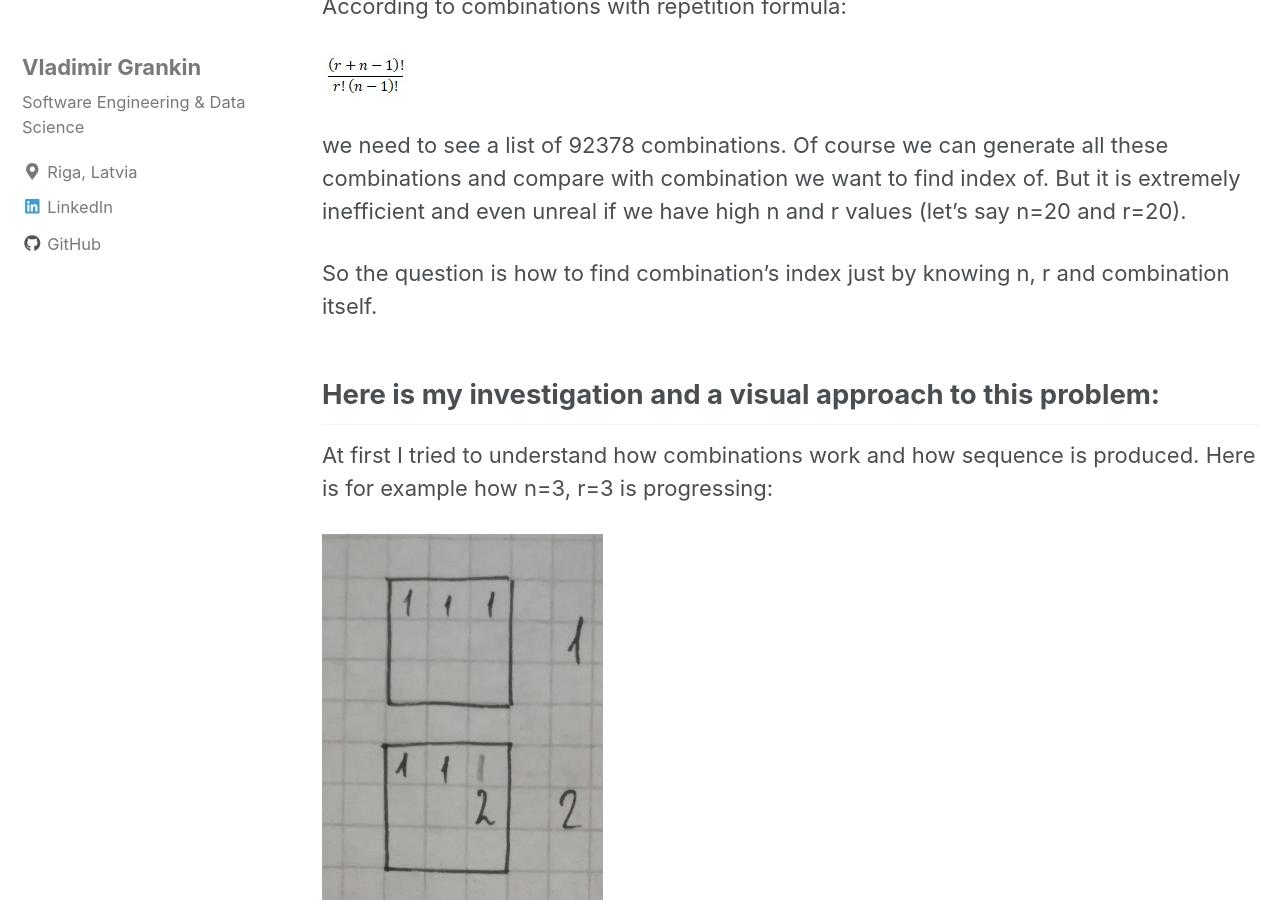
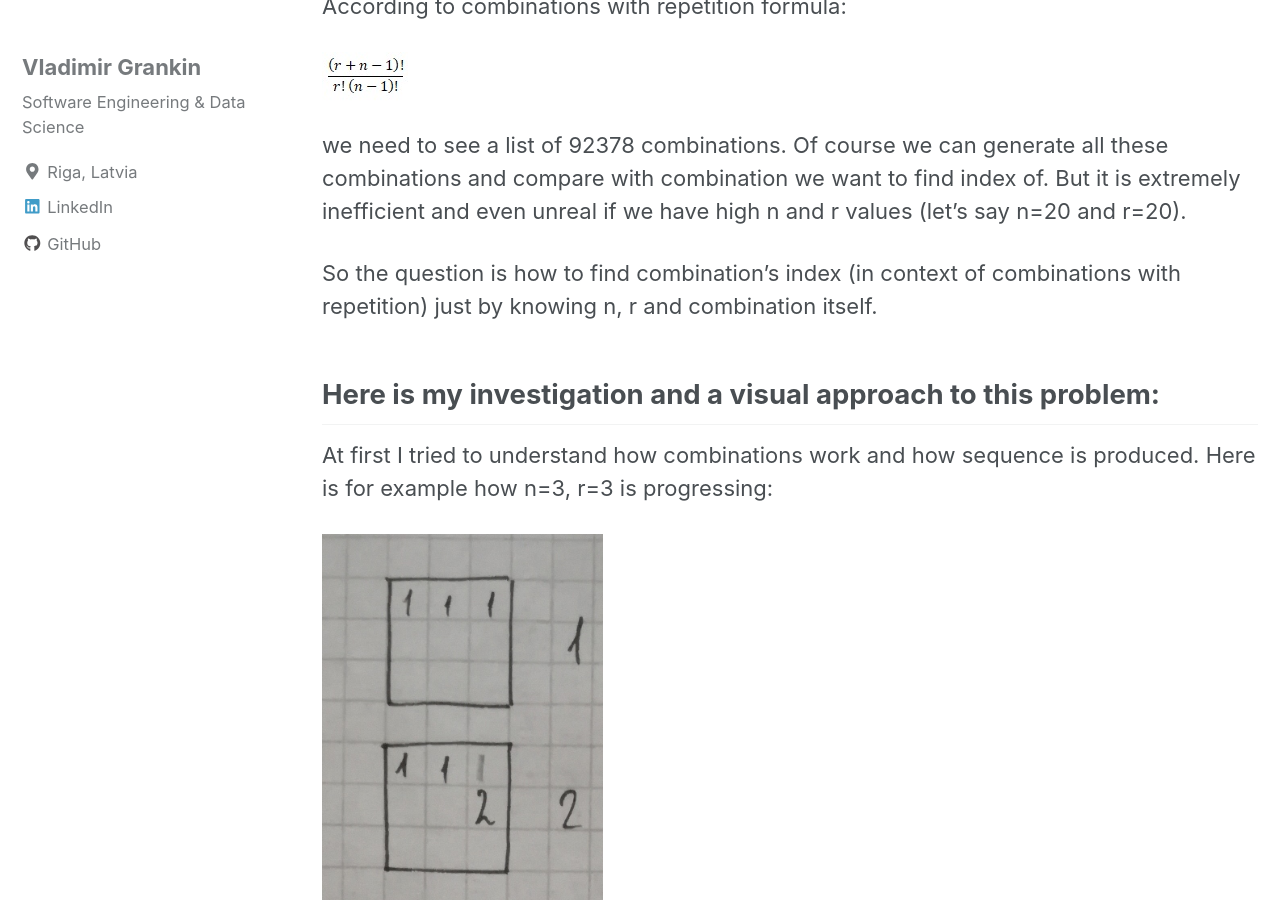
Before and after one commit to vgrankin/vgrankin.github.io, a Jekyll site: the page built from _posts/2018-08-23-pascals-triangle.md, in a window 1280 px wide and 900 px high, scrolled down 1158 px. Built offline with Jekyll 4.4.1, drawn with Linux system fonts in a browser that asks for light colours; nearby versions of some CDN libraries.

Commit message:
Working on pascal triangle post

```diff
--- a/_posts/2018-08-23-pascals-triangle.md
+++ b/_posts/2018-08-23-pascals-triangle.md
@@ -46,7 +46,8 @@ we need to see a list of 92378 combinations. Of course we can generate all these
 compare with combination we want to find index of. But it is extremely inefficient and even unreal
 if we have high n and r values (let’s say n=20 and r=20).
 
-So the question is how to find combination’s index just by knowing n, r and combination itself.
+So the question is how to find combination’s index (in context of combinations with repetition) just by knowing n, r
+and combination itself.
 
 ## Here is my investigation and a visual approach to this problem:
 
```
